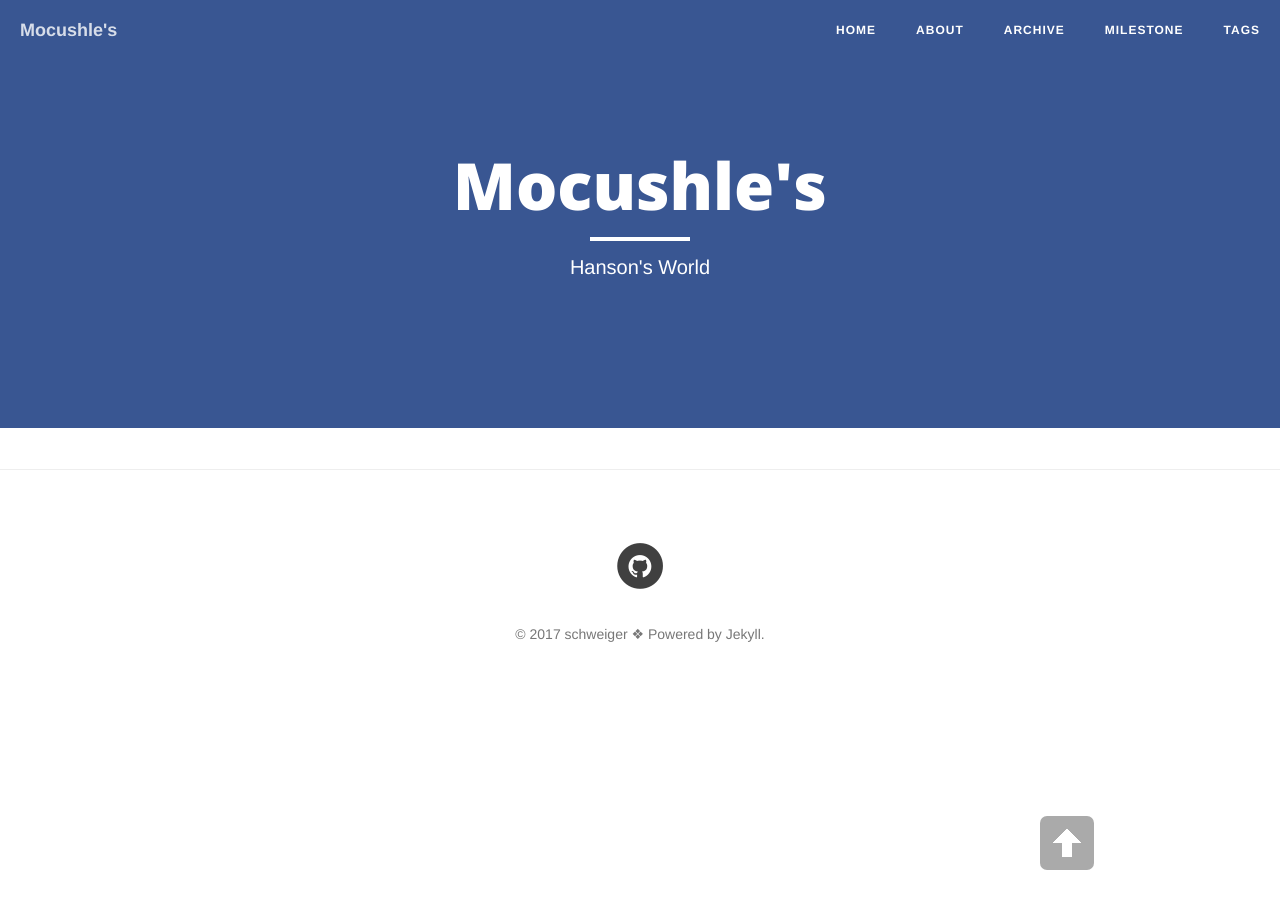
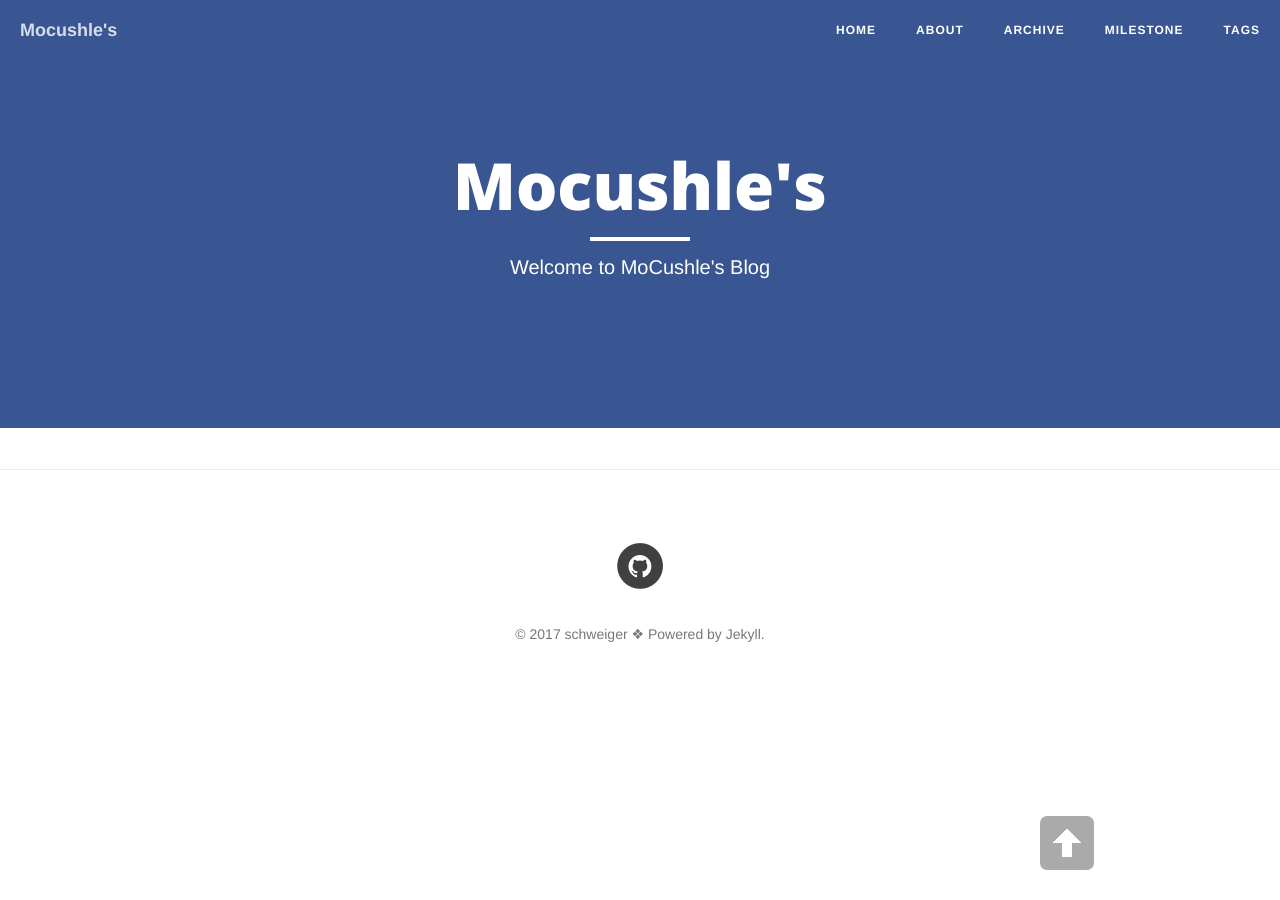
Before and after one commit to 8527/8527.github.io, a Jekyll site: the page built from welcome.md, in a window 1280 px wide. Built offline with Jekyll 4.4.1, drawn with Linux system fonts in a browser that asks for light colours; nearby versions of some CDN libraries.

Commit message:
Update welcome.md

```diff
--- a/welcome.md
+++ b/welcome.md
@@ -1,6 +1,6 @@
 ---
 layout: page
-description: "Hanson's World"
+description: "Welcome to MoCushle's Blog"
 ---
 
 {% for post in paginator.posts %}
```
